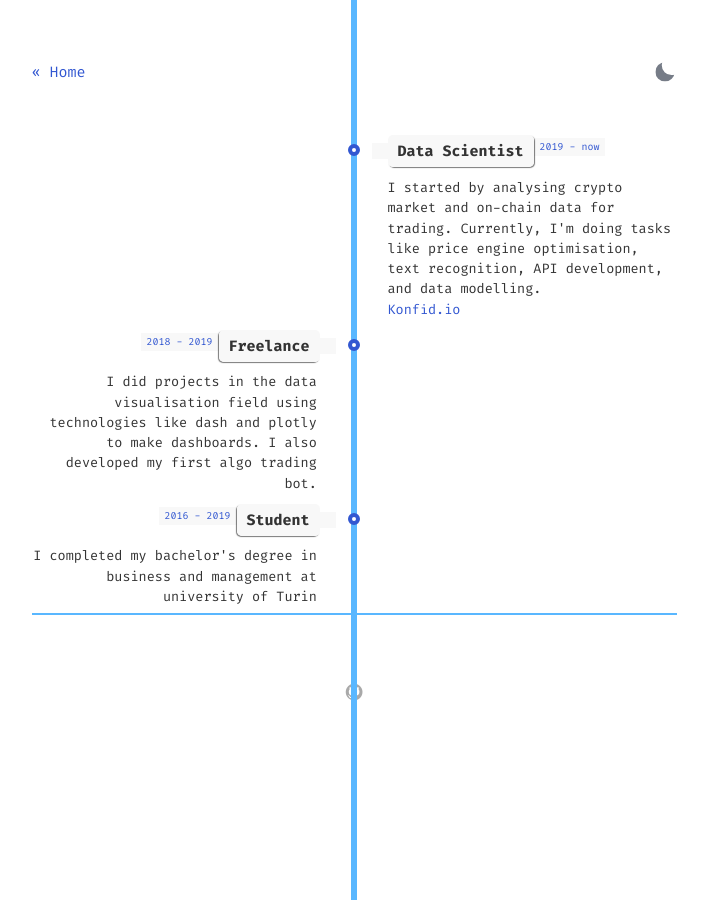
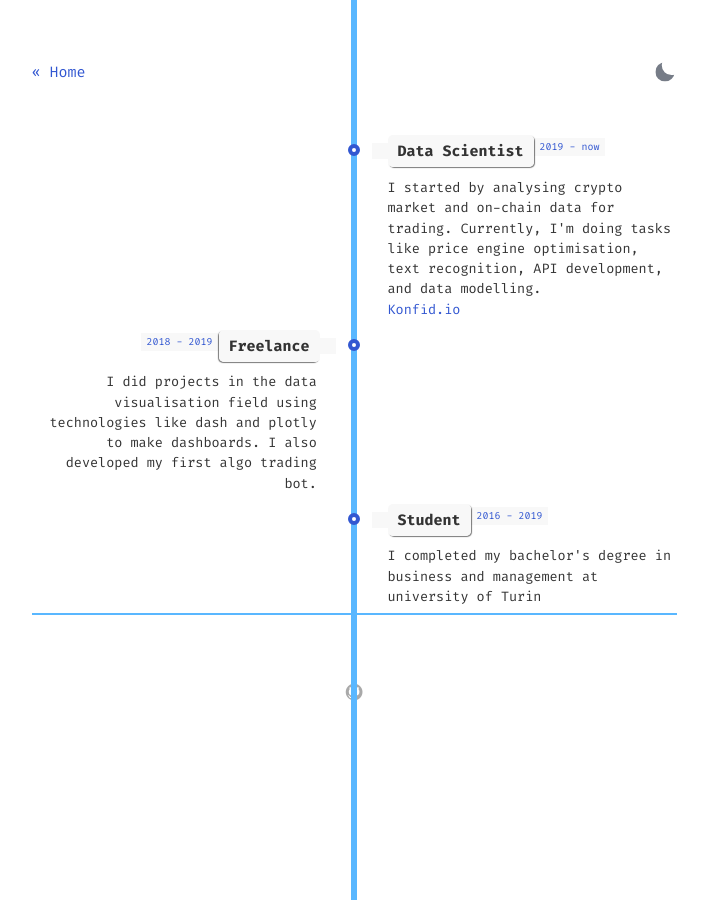
Before and after one commit to 9amirreza6/9amirreza6.github.io, a Jekyll site: the page built from about.html, in a window 1280 px wide. Shown: the whole page, without its empty margins (286-991 px from the left). Built offline with Jekyll 4.4.1, drawn with Linux system fonts in a browser that asks for light colours.

Commit message:
direction changed

```diff
--- a/about.html
+++ b/about.html
@@ -38,7 +38,7 @@ layout: about
         </li>
 
         <li>
-            <div class="direction-l">
+            <div class="direction-r">
                 <div class="flag-wrapper">
                     <span class="flag">Student</span>
                     <span class="time-wrapper"><span class="time">2016 - 2019</span></span>
```
